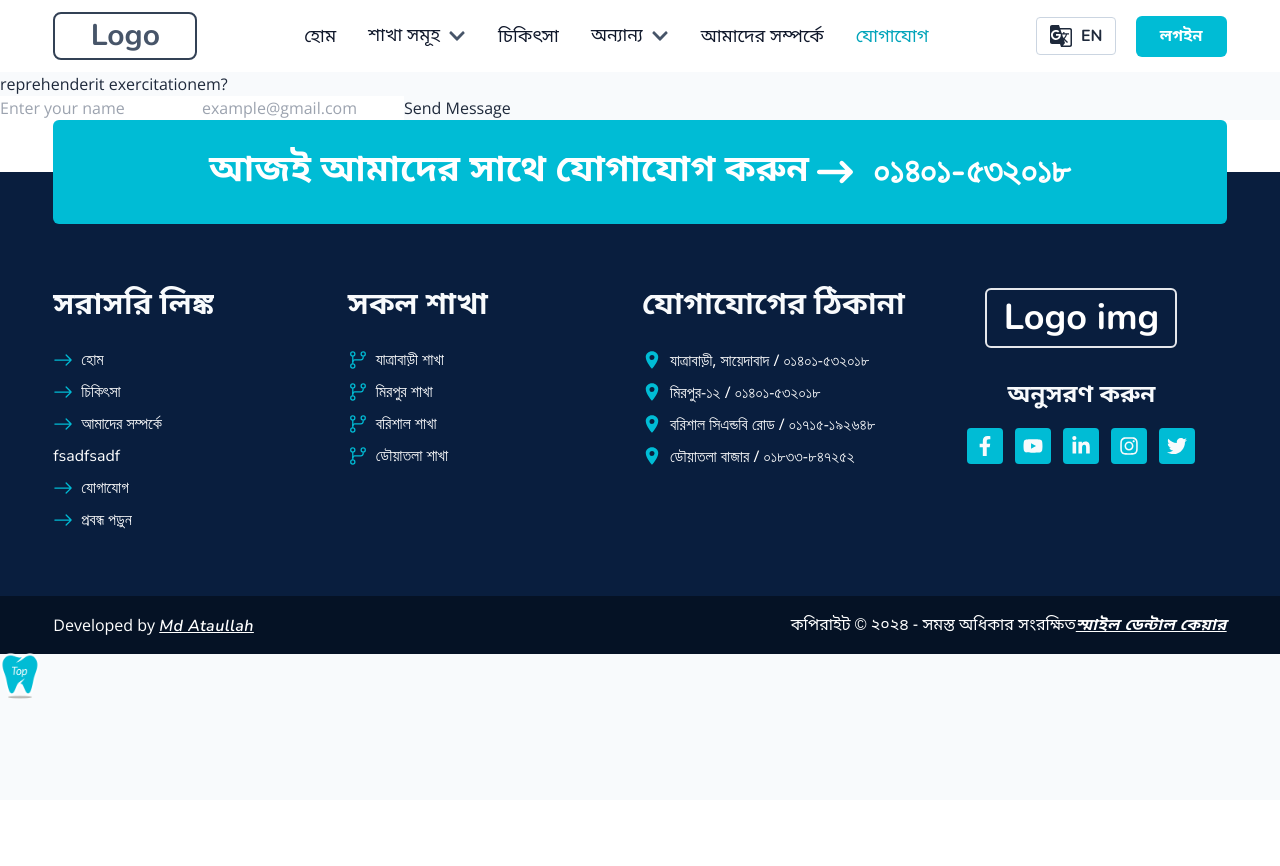
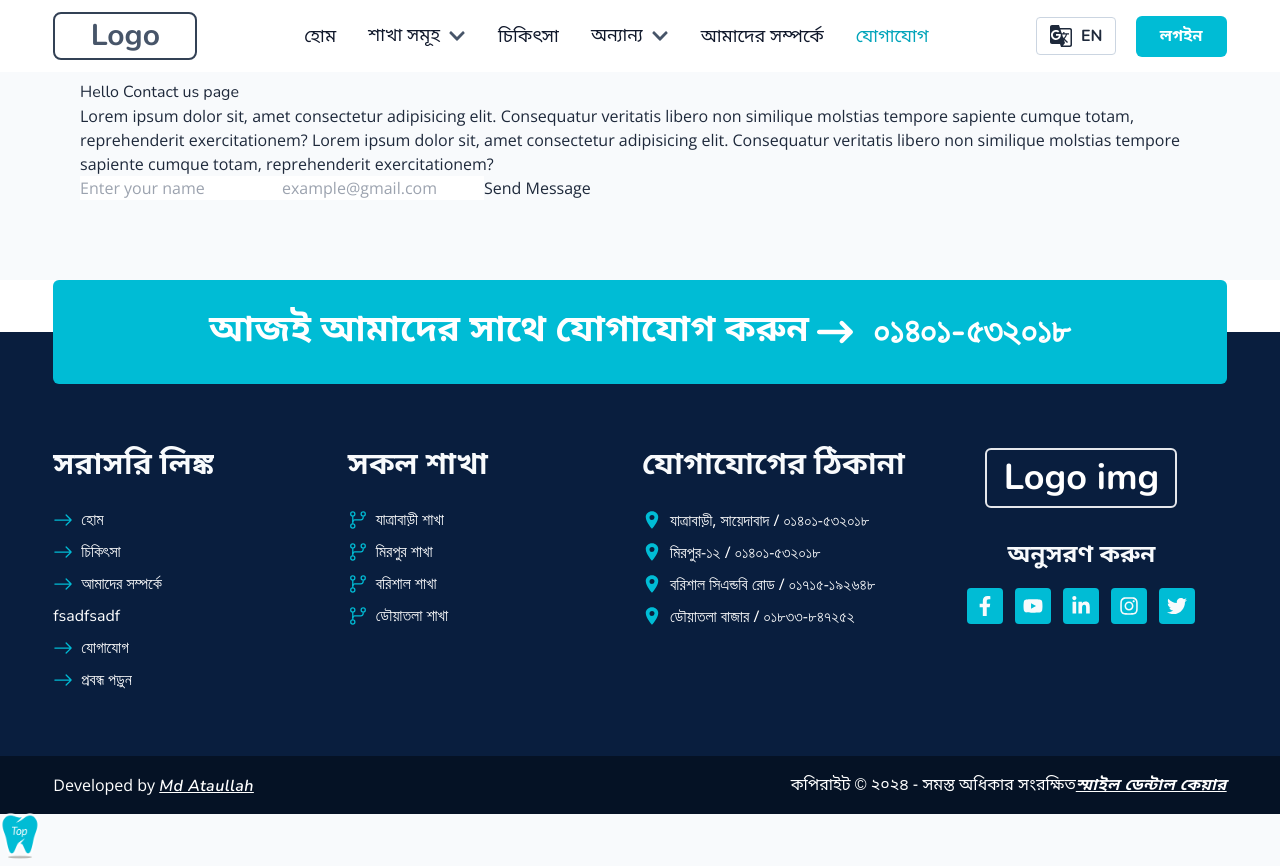
Before and after one commit to ataullah1/Smile-Dental, a React (Vite) app in the folder Client-Side/: page /contact in a window 1280 px wide. Before the commit the page ends 800 px from the top, so only its background shows below. Built offline with nearby package versions, Linux system fonts and the light colour scheme.

Commit message:
COntact Form design

```diff
--- a/Client-Side/src/pages/Contact/Contact.jsx
+++ b/Client-Side/src/pages/Contact/Contact.jsx
@@ -1,6 +1,6 @@
 const Contact = () => {
   return (
-    <div>
+    <div className="p-20 text-centerj">
       <div>
         <h1>Hello Contact us page</h1>
         <p>
```
